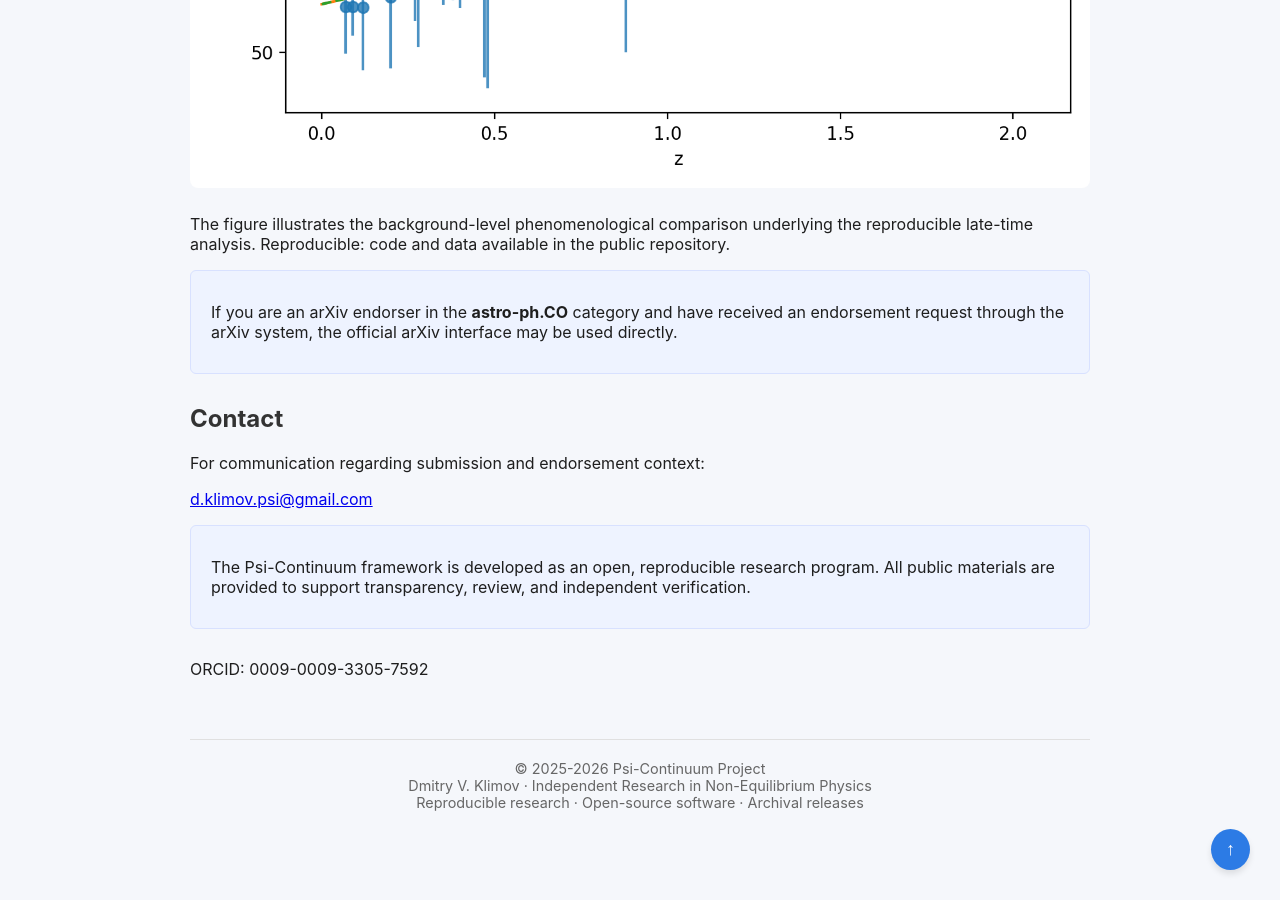
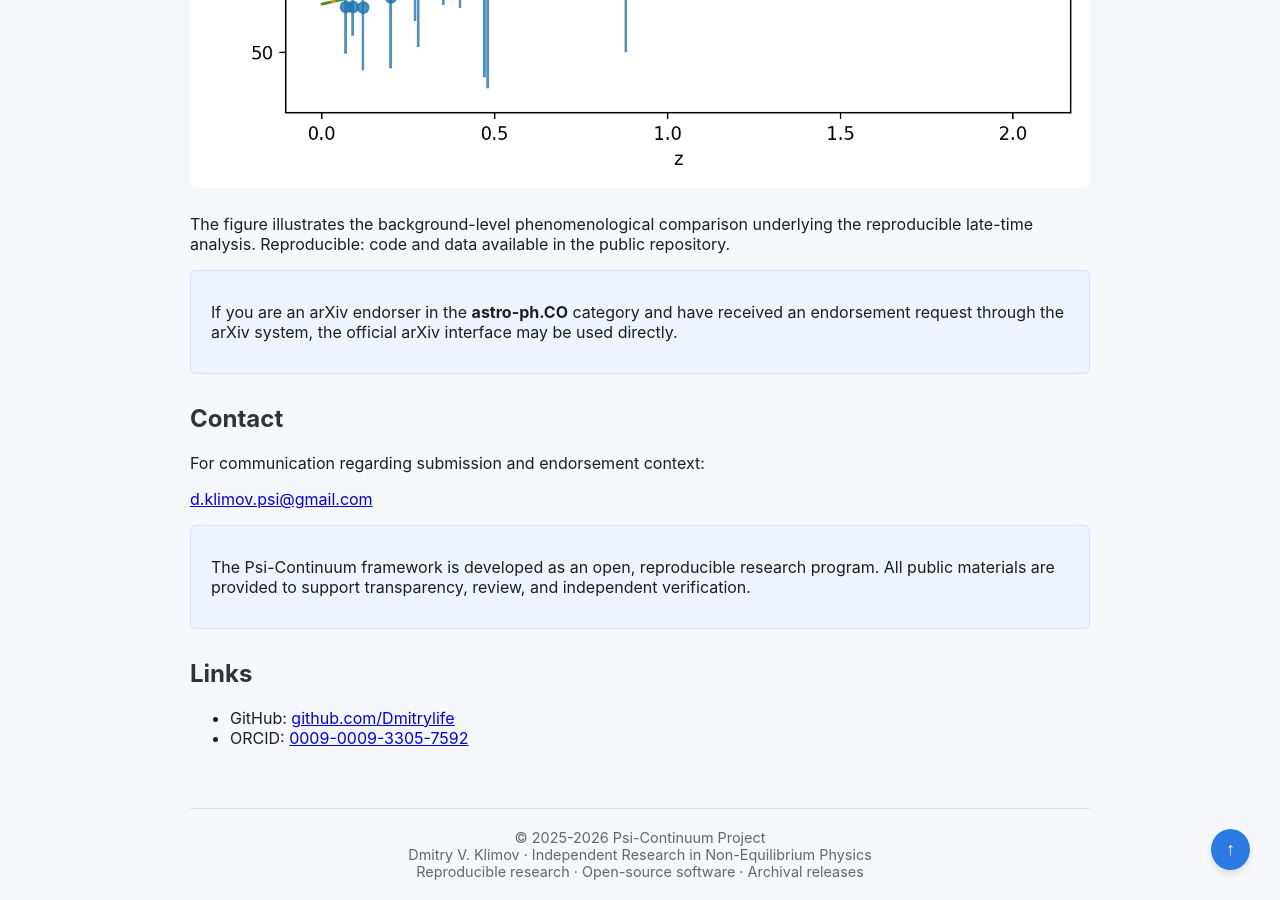
Before and after one commit to dmitrylife/Dmitrylife.github.io, a Jekyll site: the page arxiv-endorsement.html, which Jekyll copies as it is, in a window 1280 px wide and 900 px high, scrolled down 1719 px. Built offline with Jekyll 4.4.1, drawn with Linux system fonts in a browser that asks for light colours.

Commit message:
update finall endorsement

```diff
--- a/arxiv-endorsement.html
+++ b/arxiv-endorsement.html
@@ -156,9 +156,11 @@
         </p>
     </div>
 
-    <p class="titlesmall">
-        ORCID: 0009-0009-3305-7592
-    </p>
+    <h2>Links</h2>
+    <ul>
+        <li>GitHub: <a href="https://github.com/Dmitrylife">github.com/Dmitrylife</a></li>
+        <li>ORCID: <a href="https://orcid.org/0009-0009-3305-7592">0009-0009-3305-7592</a></li>
+    </ul>
 
 </section>
 
```
